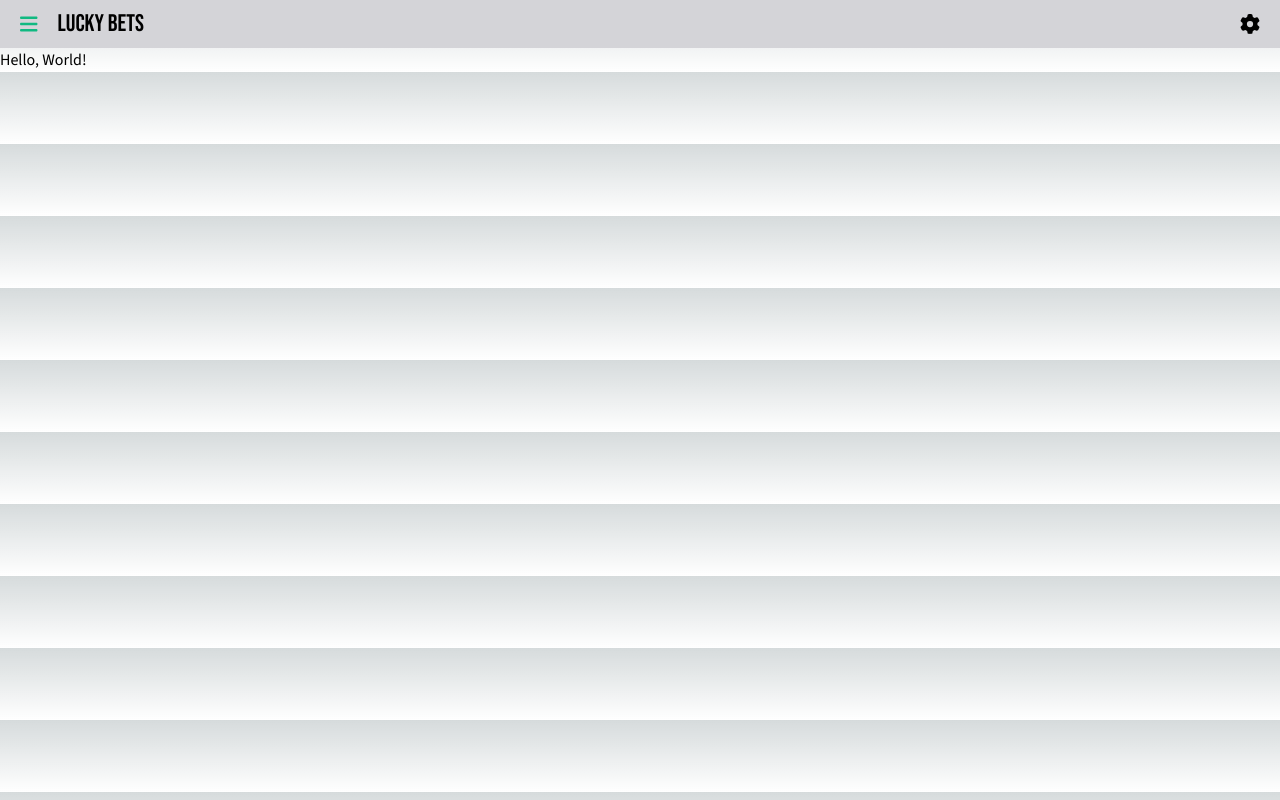
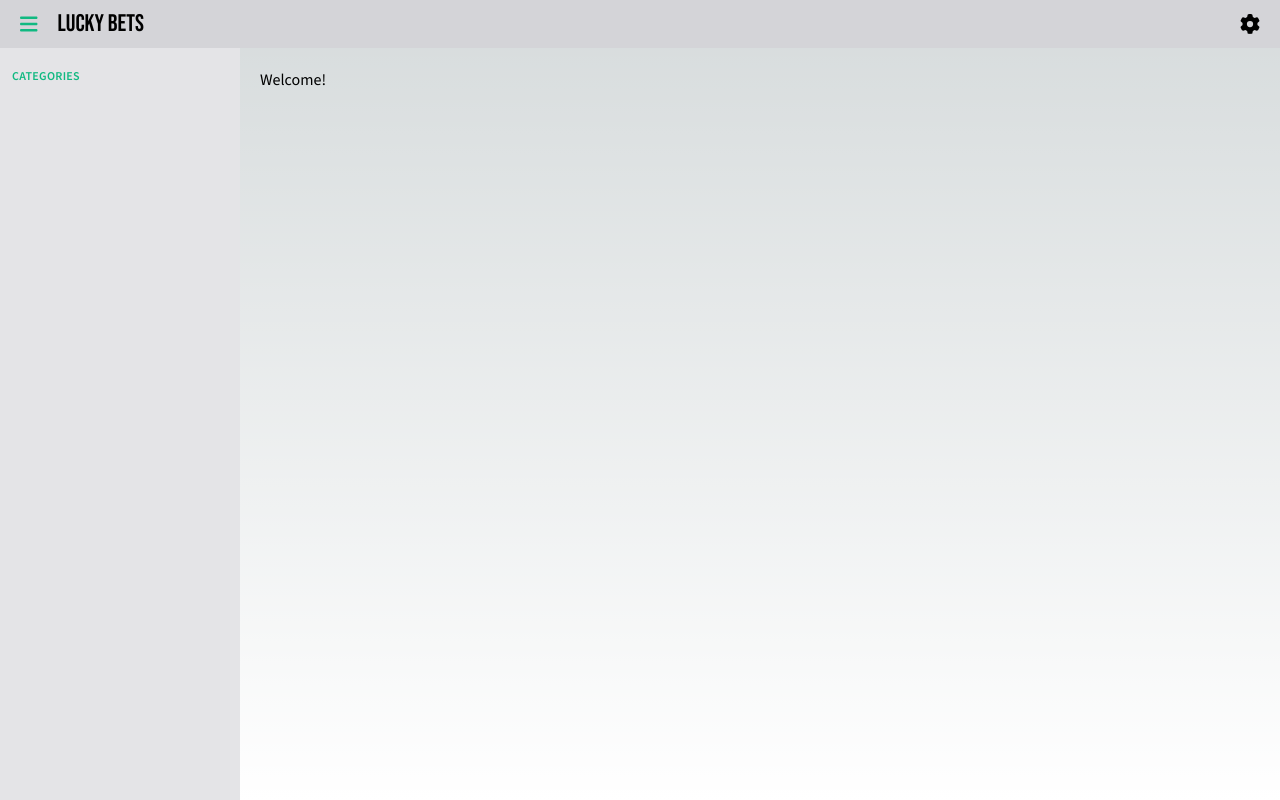
Before and after one commit to shubsmastan/lucky-bets-app, a Next.js app: page / in a window 1280 px wide. Built offline with nearby package versions, Linux system fonts and the light colour scheme.

Commit message:
set up full app layout

```diff
--- a/package.json
+++ b/package.json
@@ -14,9 +14,11 @@
     "@fortawesome/free-regular-svg-icons": "^6.5.2",
     "@fortawesome/free-solid-svg-icons": "^6.5.2",
     "@fortawesome/react-fontawesome": "^0.2.2",
+    "@reduxjs/toolkit": "^2.2.5",
     "next": "14.2.3",
     "react": "^18",
-    "react-dom": "^18"
+    "react-dom": "^18",
+    "react-redux": "^9.1.2"
   },
   "devDependencies": {
     "@types/node": "^20",
--- a/src/app/layout.tsx
+++ b/src/app/layout.tsx
@@ -16,7 +16,9 @@ export default function RootLayout({
 }>) {
 	return (
 		<html lang='en'>
-			<body className={sourceSans3.className}>{children}</body>
+			<body className={`${sourceSans3.className} h-screen`}>
+				{children}
+			</body>
 		</html>
 	);
 }
--- a/src/app/page.tsx
+++ b/src/app/page.tsx
@@ -1,10 +1,15 @@
-import { Header } from '@/components/Header';
+'use client';
+
+import { Provider } from 'react-redux';
+
+import { store } from '@/app/store';
+
+import { App } from '@/components/App';
 
 export default function Home() {
 	return (
-		<>
-			<Header />
-			<p>Hello, World!</p>
-		</>
+		<Provider store={store}>
+			<App />
+		</Provider>
 	);
 }
--- /dev/null
+++ b/src/app/store/index.ts
@@ -0,0 +1,13 @@
+import { configureStore } from '@reduxjs/toolkit';
+import preferenceReducer from './preferenceSlice';
+
+export const store = configureStore({
+	reducer: {
+		preference: preferenceReducer,
+	},
+});
+
+// Infer the `RootState` and `AppDispatch` types from the store itself
+export type RootState = ReturnType<typeof store.getState>;
+// Inferred type: {posts: PostsState, comments: CommentsState, users: UsersState}
+export type AppDispatch = typeof store.dispatch;
--- /dev/null
+++ b/src/app/store/preferenceSlice.ts
@@ -0,0 +1,29 @@
+import { createSlice } from '@reduxjs/toolkit';
+import type { PayloadAction } from '@reduxjs/toolkit';
+
+export interface PreferenceSlice {
+	isSidebarOpen: boolean;
+}
+
+const initialState: PreferenceSlice = {
+	isSidebarOpen: true,
+};
+
+export const preferenceSlice = createSlice({
+	name: 'preference',
+	initialState,
+	reducers: {
+		toggle: state => {
+			// Redux Toolkit allows us to write "mutating" logic in reducers. It
+			// doesn't actually mutate the state because it uses the Immer library,
+			// which detects changes to a "draft state" and produces a brand new
+			// immutable state based off those changes
+			state.isSidebarOpen = !state.isSidebarOpen;
+		},
+	},
+});
+
+// Action creators are generated for each case reducer function
+export const { toggle } = preferenceSlice.actions;
+
+export default preferenceSlice.reducer;
--- /dev/null
+++ b/src/components/App.tsx
@@ -0,0 +1,23 @@
+import { useSelector } from 'react-redux';
+
+import { RootState } from '@/app/store';
+
+import { Header } from '@/components/Header';
+import { Sidebar } from '@/components/Sidebar';
+import { Dashboard } from './Dashboard';
+
+export const App = () => {
+	const isSidebarOpen = useSelector(
+		(state: RootState) => state.preference.isSidebarOpen
+	);
+
+	return (
+		<>
+			<Header />
+			<main className='flex h-[calc(100%-3rem)]'>
+				{isSidebarOpen && <Sidebar />}
+				<Dashboard />
+			</main>
+		</>
+	);
+};
--- /dev/null
+++ b/src/components/Dashboard.tsx
@@ -0,0 +1,7 @@
+export const Dashboard = () => {
+	return (
+		<section className='p-5'>
+			<p>Welcome!</p>
+		</section>
+	);
+};
--- a/src/components/Header.tsx
+++ b/src/components/Header.tsx
@@ -1,20 +1,34 @@
 'use client';
 
+import { useDispatch, useSelector } from 'react-redux';
 import { FontAwesomeIcon } from '@fortawesome/react-fontawesome';
 import { faBars, faGear } from '@fortawesome/free-solid-svg-icons';
 
+import { RootState } from '@/app/store';
+import { toggle } from '@/app/store/preferenceSlice';
+
 import { Bebas_Neue } from 'next/font/google';
+
 const bebasNeue = Bebas_Neue({ subsets: ['latin'], weight: '400' });
 
 export const Header = () => {
+	const isSidebarOpen = useSelector(
+		(state: RootState) => state.preference.isSidebarOpen
+	);
+	const dispatch = useDispatch();
+
 	return (
-		<header className='flex justify-between items-center px-5 py-2 bg-zinc-300 dark:bg-zinc-900'>
+		<header className='flex justify-between items-center px-5 py-2 h-12 bg-zinc-300 dark:bg-zinc-900'>
 			<div className='flex items-center gap-5'>
 				<FontAwesomeIcon
 					icon={faBars}
 					size='lg'
-					className='text-emerald-500'
-					onClick={() => {}}
+					className={`${
+						isSidebarOpen && 'text-emerald-500'
+					} cursor-pointer`}
+					onClick={() => {
+						dispatch(toggle());
+					}}
 				/>
 				<h1 className={`${bebasNeue.className} text-2xl`}>
 					Lucky Bets
--- /dev/null
+++ b/src/components/Sidebar.tsx
@@ -0,0 +1,9 @@
+export const Sidebar = () => {
+	return (
+		<nav className='flex bg-zinc-200 px-3 py-5 h-full w-60 dark:bg-zinc-800'>
+			<h2 className='text-emerald-500 text-xs uppercase font-semibold tracking-wide'>
+				Categories
+			</h2>
+		</nav>
+	);
+};
```
Also changed, not shown: 1 other file (tests, documents, lock files or other folders).
